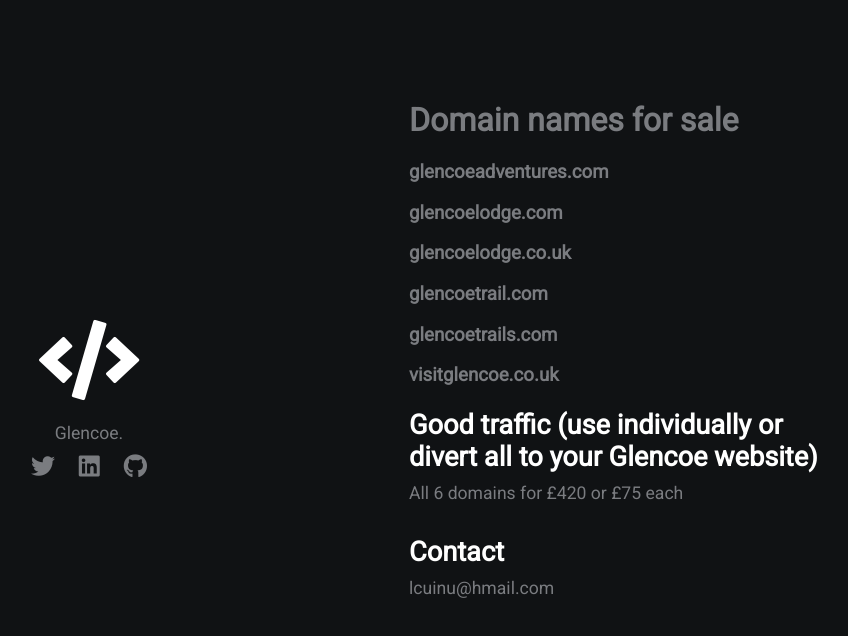
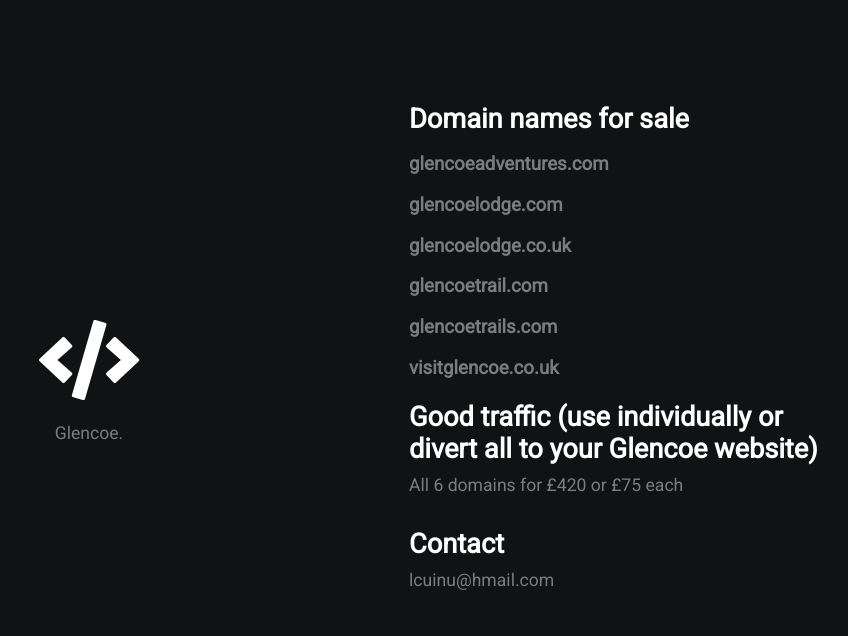
Before and after one commit to LCuinu/lcuinu.github.io, a plain HTML site: page index.html in a window 1280 px wide. Shown: the whole page, without its empty margins (231-1079 px from the left). Drawn offline with Linux system fonts and the light colour scheme.

Commit message:
Update index.html

```diff
--- a/index.html
+++ b/index.html
@@ -14,12 +14,10 @@
             <i class="fas fa-code fa-5x white"></i>
             <h2></h2>
             <p>Glencoe.</p>
-            <a href="#"><i class="fab fa-twitter"></i></a>
-            <a href="#"><i class="fab fa-linkedin"></i></a>
-            <a href="#"><i class="fab fa-github"></i></a>
+
         </div>
         <div class="section-2">
-            <h1>Domain names for sale</h1>
+            <h2>Domain names for sale</h2>
             <h3>glencoeadventures.com</h3>
             <h3>glencoelodge.com</h3>
             <h3>glencoelodge.co.uk</h3>
```
